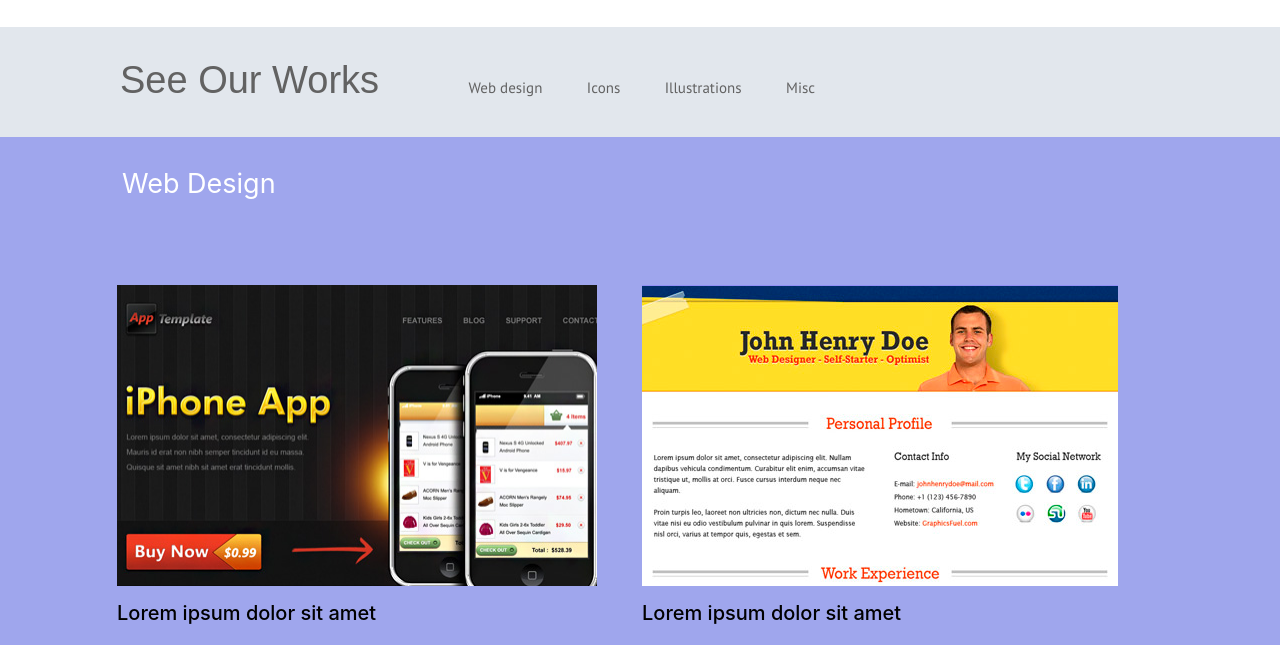
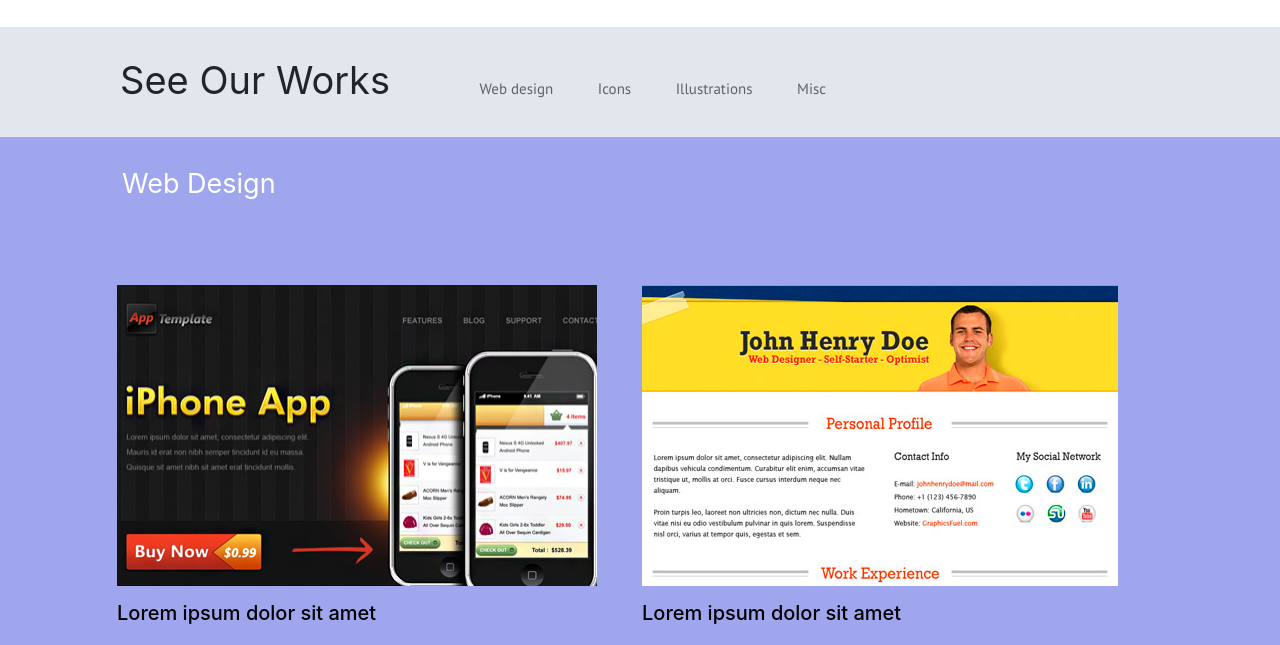
Before and after one commit to KevinRosas233/Bluebox, a plain HTML site: page index.html in a window 1280 px wide. Shown: the part 93-738 px from the top of the page. Drawn offline with nearby package versions, Linux system fonts and the light colour scheme.

Commit message:
Revert "se cambio el tipo de letra y color"
This reverts commit ad03781ef848d603608a60a70d9a1b9ed6503733.

```diff
--- a/css/estilos.css
+++ b/css/estilos.css
@@ -38,7 +38,6 @@
 	font-size: 38px;
 	padding-left: 120px;
 	padding-bottom: 20px;
-	font-family: myriad-pro, sans-serif; color: #626262;
 }
 #menu-one{
 	padding-top: 65px;
```
